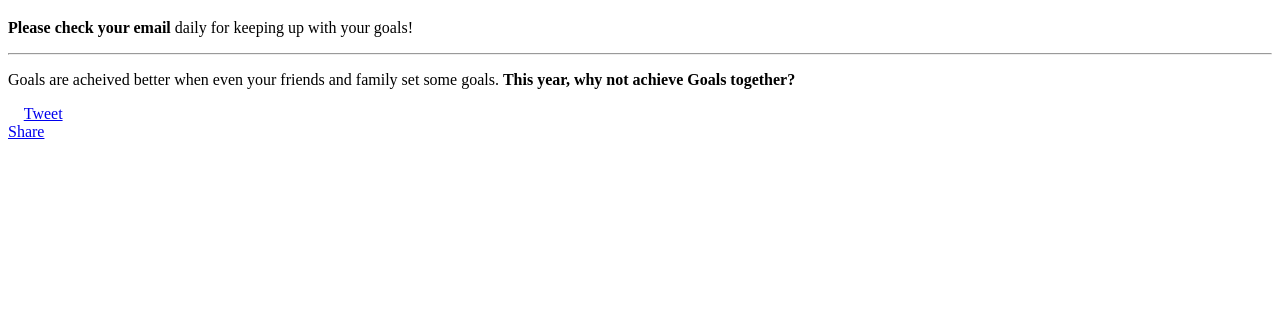
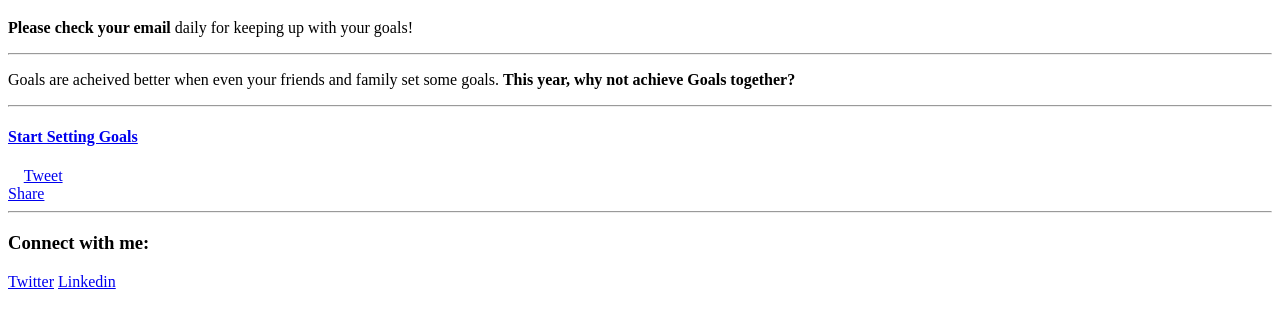
Before and after one commit to chinmayshah99/habit_front, a plain HTML site: page html/final.html in a window 1280 px wide. Shown: the part 61-386 px from the top of the page. Drawn offline with Linux system fonts and the light colour scheme.

Commit message:
added social media accounts

```diff
--- a/html/final.html
+++ b/html/final.html
@@ -16,8 +16,11 @@
               Goals are acheived better when even your friends and family set some goals.
 
               <strong>This year, why not achieve Goals together? </strong>
-
             </p>
+            <hr>
+            <h4>
+            <a href = "../index.html">Start Setting Goals</a>
+            </h4>
             <script src="https://platform.linkedin.com/in.js" type="text/javascript">lang: en_US</script>
             &nbsp;
             <script type="IN/Share" data-url="https://www.google.com"></script>
@@ -26,6 +29,10 @@
             &nbsp;
             <div class="fb-share-button" data-href="https://developers.facebook.com/docs/plugins/" data-layout="button" data-size="small"><a target="_blank" href="https://www.facebook.com/sharer/sharer.php?u=https%3A%2F%2Fdevelopers.facebook.com%2Fdocs%2Fplugins%2F&amp;src=sdkpreparse" class="fb-xfbml-parse-ignore">Share</a></div>
 
+            <hr>
+            <h3>Connect with me:</h3>
+            <a href="https://twitter.com/chinmayshah899"> Twitter</a>
+            <a href="https://www.linkedin.com/in/chinmayshah99/">Linkedin</a>
           </div>
 
     </body>
```
